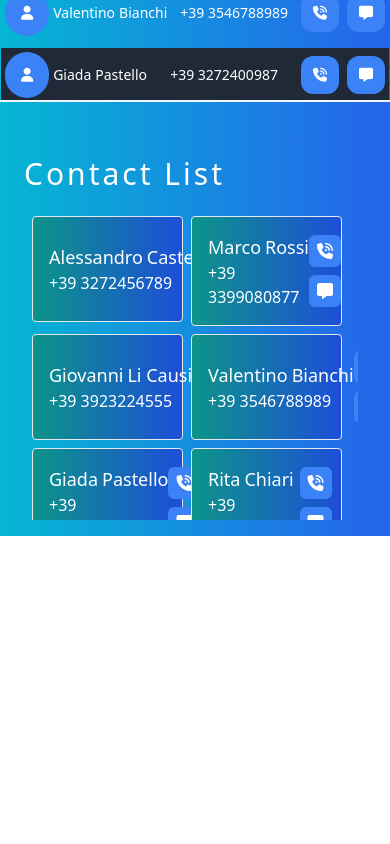
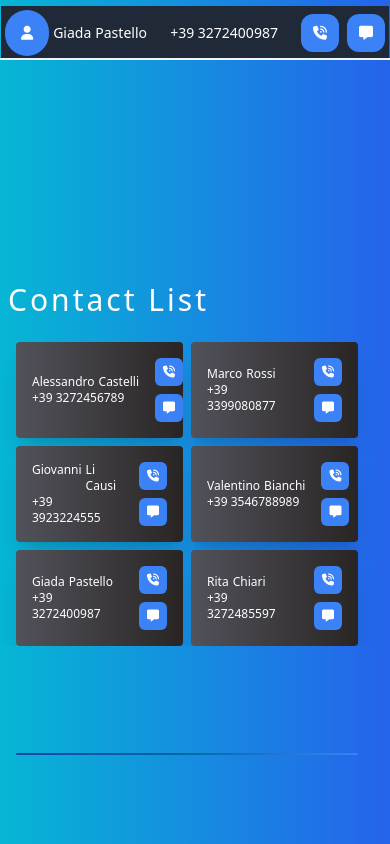
Before and after one commit to AlexCastels/Learning-Tailwind, an Angular app: page / in a window 390 px wide. Shown: the part 5450-6294 px from the top of the page. Before the commit the page ends 5986 px from the top, so only its background shows below. Built offline with nearby package versions, Linux system fonts and the light colour scheme; a web font is replaced by a local one.

Commit message:
Contact Responsive

```diff
--- a/src/app/components/contact/contact.component.html
+++ b/src/app/components/contact/contact.component.html
@@ -1,4 +1,4 @@
-<section class="grid grid-rows-6 gap-4 grid-cols-1 items-center md:grid-cols-4 lg:grid-cols-6 text-white">
+<section class="grid grid-rows-8 gap-4 grid-cols-1 items-center md:grid-cols-4 lg:grid-cols-6 text-white">
     <h2 class="col-start-1 md:col-start-2 col-span-2 lg:col-start-3 justify-self-center text-6xl font-medium tracking-widest">Contacts</h2>
     <p class="md:col-start-2 md:col-span-2 lg:col-start-3 justify-self-center self-start font-medium tracking-widest ">Grid Layout complete</p>
     <div class="flex flex-col gap-5 col-start-1 md:col-start-2 lg:col-span-3 row-start-3 col-span-2 row-span-2 justify-self-center">
@@ -23,17 +23,17 @@
         </div>
     </div>
 
-    <div class="row-start-5 lg:row-start-3 md:col-start-1 md:col-span-4 row-span-2 lg:col-start-4 lg:col-span-3 p-4 justify-self-center">
+    <div class="row-start-6 lg:row-start-3 md:col-start-1 md:col-span-4 row-span-2 lg:col-start-4 lg:col-span-3 justify-self-center text-xs">
         <h2 class="text-3xl font-medium tracking-widest col-start-1 p-2">Contact List</h2>
-        <div class="grid gap-2 grid-cols-2 md:grid-cols-2 lg:grid-cols-3 h-80 overflow-y-scroll p-4">
-                <div *ngFor="let contact of contacts">
-                    <div class="border  rounded flex justify-between items-center p-4 bg-gradient-to-r from-teal-600 to-blue-700 hover:scale-105 transition-all cursor-pointer">
+        <div class="grid gap-2 grid-cols-2 md:grid-cols-2 lg:grid-cols-3 h-80 overflow-y-scroll overflow-x-hidden p-4">
+                <div *ngFor="let contact of contacts" class="group">
+                    <div class="shadow-xl rounded flex gap-4 justify-between items-center p-4 bg-gradient-to-r from-zinc-600 to-stone-800 group-hover:scale-105 transition-all cursor-pointer">
                         <div>
-                            <div class="flex gap-1 text-lg">
-                                <p class="truncate">{{contact.name}}</p>
-                                <p class="truncate">{{contact.lastName}}</p>
+                            <div class="flex gap-1 xl:text-lg">
+                                <p class="overflow-ellipsis group-hover:text-gray-300 transition-all">{{contact.name}}</p>
+                                <p class="overflow-ellipsis group-hover:text-gray-300 transition-all">{{contact.lastName}}</p>
                             </div>
-                            <p>+39 {{contact.personalNumber}}</p>
+                            <p class="group-hover:text-gray-300 transition-all">+39 {{contact.personalNumber}}</p>
                         </div>
                         <div class="flex flex-col gap-2">
                             <i class="fa-solid fa-phone-volume bg-blue-500 p-2 rounded-md text-white active:bg-cyan-200 cursor-pointer"></i>
@@ -43,5 +43,6 @@
                 </div>
             </div>
     </div>
+        <div class="row-start-8 col-span-1 lg:row-start-5 lg:col-span-6 justify-self-center h-[2px] w-11/12 bg-gradient-to-r from-blue-800 via-sky-700 to-blue-500 rounded-xl"></div>
 
 </section>
```
